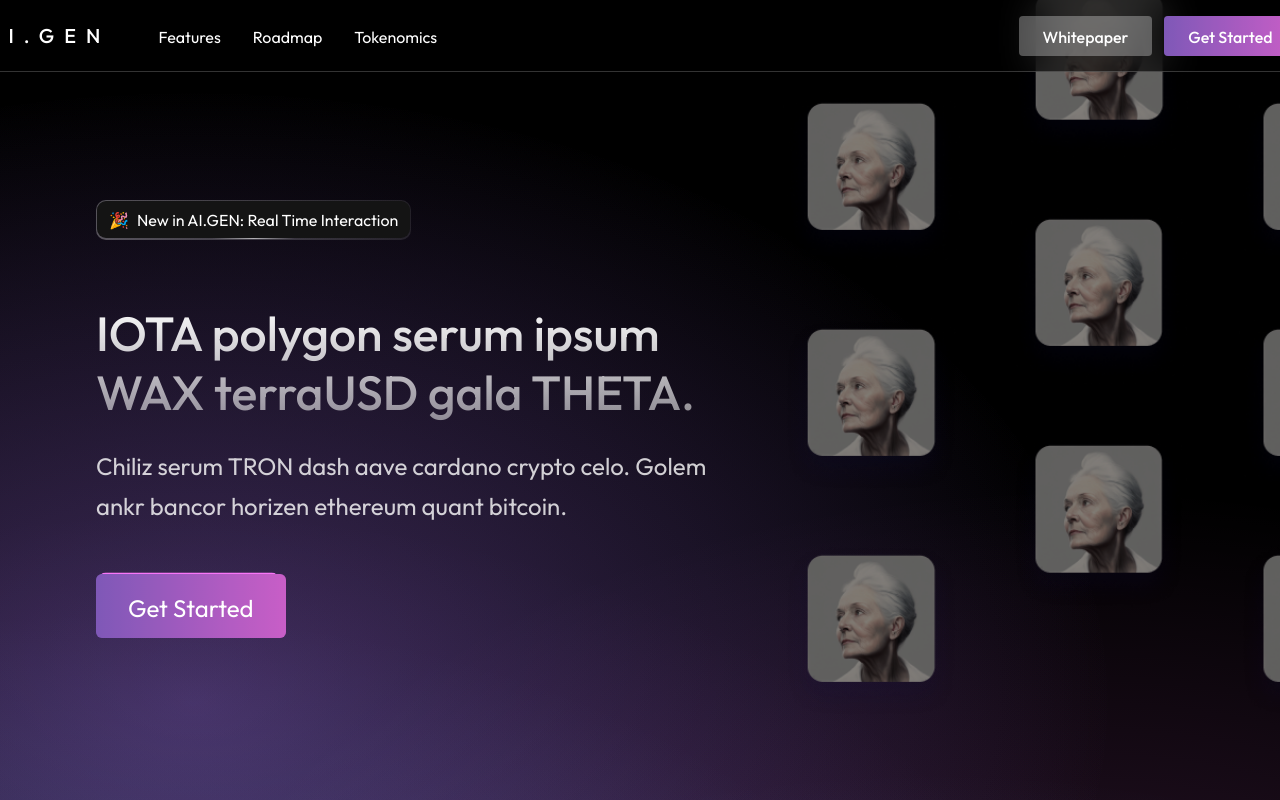
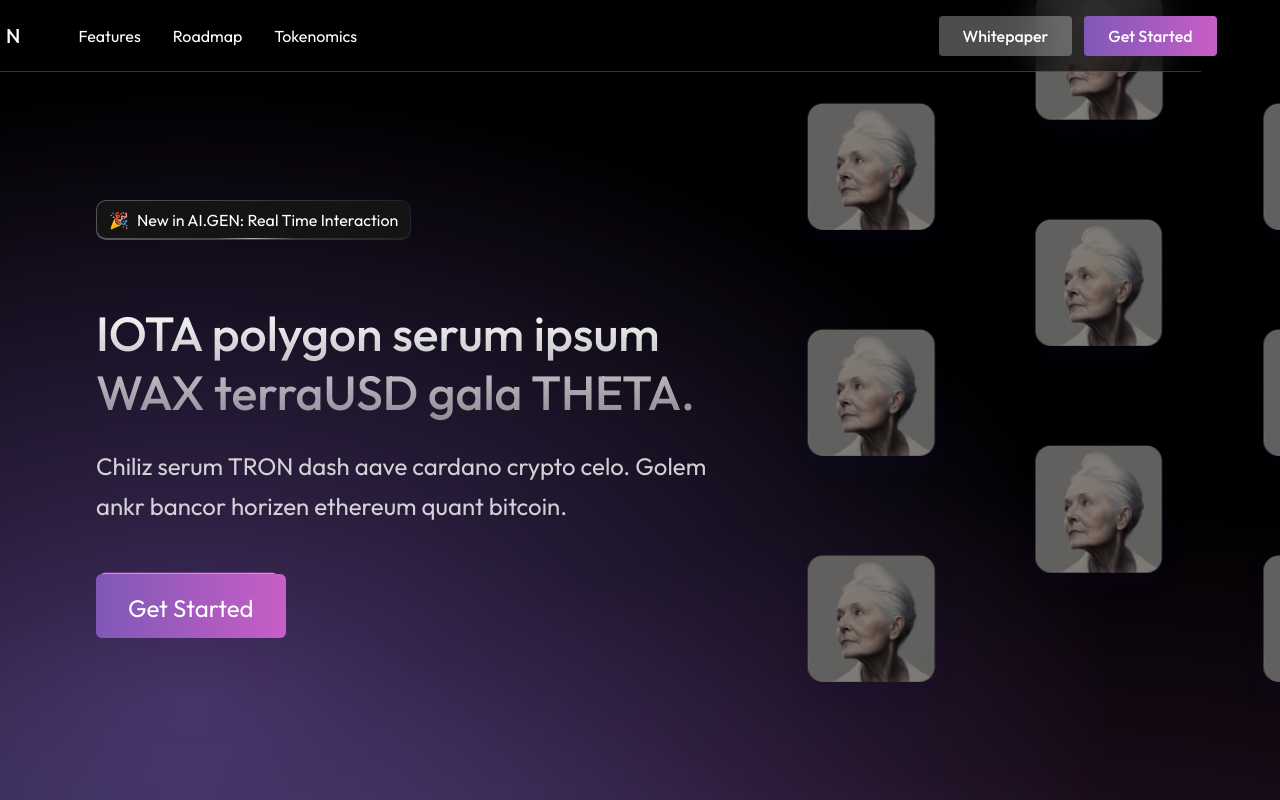
Before and after one commit to Amanchaubey026/MatrixLabs-Assignment, a React (Vite) app: page / in a window 1280 px wide. Shown: the top 800 px of the page. Built offline with nearby package versions, Linux system fonts and the light colour scheme.

Commit message:
onclick scroll functionality

```diff
--- a/src/components/WebView.jsx
+++ b/src/components/WebView.jsx
@@ -356,7 +356,7 @@
           <div className="scaliaapp-by-htmltodesign">
             <div className="divframer-exx6ut">
               <div className="heading-29">
-                <div className="tokenomics">Tokenomics</div>
+                <div id="tokenomics" className="tokenomics">Tokenomics</div>
               </div>
             </div>
             <div className="frame-group">
@@ -814,7 +814,7 @@
                     <div className="divframer-bycwkx">
                       <div className="divframer-1ar07aq">
                         <div className="pframer-text">
-                          <div className="get-started">Tokenomics</div>
+                          <div onClick={() => scrollToContent('tokenomics')} className="get-started">Tokenomics</div>
                         </div>
                       </div>
                     </div>
--- a/src/styles/webview.css
+++ b/src/styles/webview.css
@@ -8,6 +8,7 @@
   background: #000;
   box-sizing: border-box;
 }
+
 .divframer-uypth6-container {
     min-width: 1845px;
     margin: 0 !important;
@@ -2257,13 +2258,19 @@
     justify-content: center;
     max-width: 1312px;
   }
+
   .diveoze3f,
   .nav {
     display: flex;
     max-width: 1440px;
+
   }
   .nav {
-    width: 100%;
+    position: fixed; /* or 'sticky' */
+    top: 0;
+    /* left: 0; */
+    width: 100%;
+    z-index: 1000;
     backdrop-filter: blur(20px);
     background-color: rgba(0, 0, 0, 0.6);
     border-bottom: 1px solid rgba(255, 255, 255, 0.2);
```
